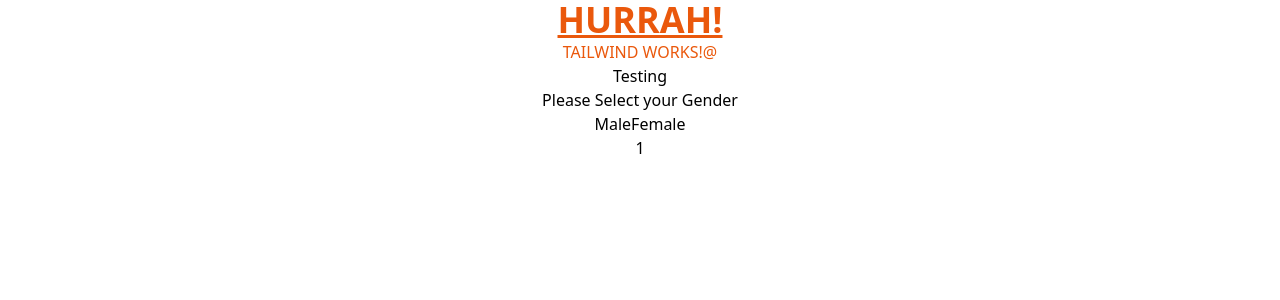
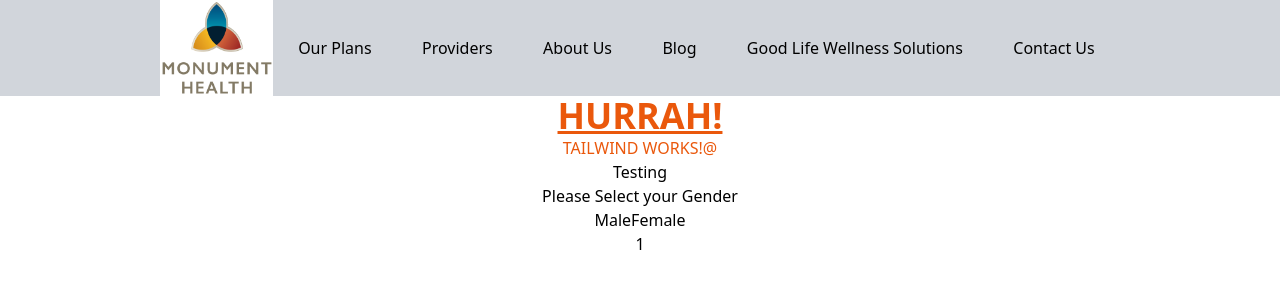
Before and after one commit to ShinichiM/monument-health, a React (Create React App) app in the folder client/: page / in a window 1280 px wide. Shown: the top 300 px of the page. Built offline with nearby package versions, Linux system fonts and the light colour scheme.

Commit message:
basic header

```diff
--- a/client/src/App.js
+++ b/client/src/App.js
@@ -1,11 +1,13 @@
 import "./App.css";
 import Questions from "./components/Questions";
+import Header from "./components/pages/Header";
 
 function App() {
   return (
     <div className="App">
       {/* <header className="App-header">
       </header> */}
+      <Header />
       <h4 className="text-4xl font-bold underline text-orange-600">HURRAH!</h4>
       <span className="text-orange-600">TAILWIND WORKS!@ </span>
       <Questions />
--- /dev/null
+++ b/client/src/components/pages/Header.js
@@ -0,0 +1,32 @@
+import React from "react";
+import logo from "../../img/mh_logo.png";
+
+//  #005E83 - Turqoise
+// #8C2D2D - dar red
+// #B9573E - medium red / orange
+// #C98531 - lighter orange
+// #E8Af40 - lightest Orang / yellow color
+
+const Header = () => {
+  return (
+    <header className="bg-gray-300">
+      <div className="flex w-9/12 mx-auto justify-between">
+        <div className="flex">
+          <img src={logo} className="h-24 w-32" alt="monument-health" />
+        </div>
+        <nav className="w-full mt-auto mb-auto mx-0">
+          <ol className="text-center flex justify-around">
+            <li>Our Plans</li>
+            <li>Providers</li>
+            <li>About Us</li>
+            <li>Blog</li>
+            <li>Good Life Wellness Solutions</li>
+            <li>Contact Us</li>
+          </ol>
+        </nav>
+      </div>
+    </header>
+  );
+};
+
+export default Header;
--- a/client/tailwind.config.js
+++ b/client/tailwind.config.js
@@ -1,6 +1,6 @@
 /** @type {import('tailwindcss').Config} */
 module.exports = {
-  content: ["./src/**/*.{js,jsx,ts,tsx}", "./index.html"],
+  content: ["./src/**/*.{js,jsx,ts,tsx}", "./index.html", "./src/components/pages/Header.js"],
   theme: {
     extend: {},
   },
```
Also changed, not shown: client/src/img/mh_logo.png (added).
